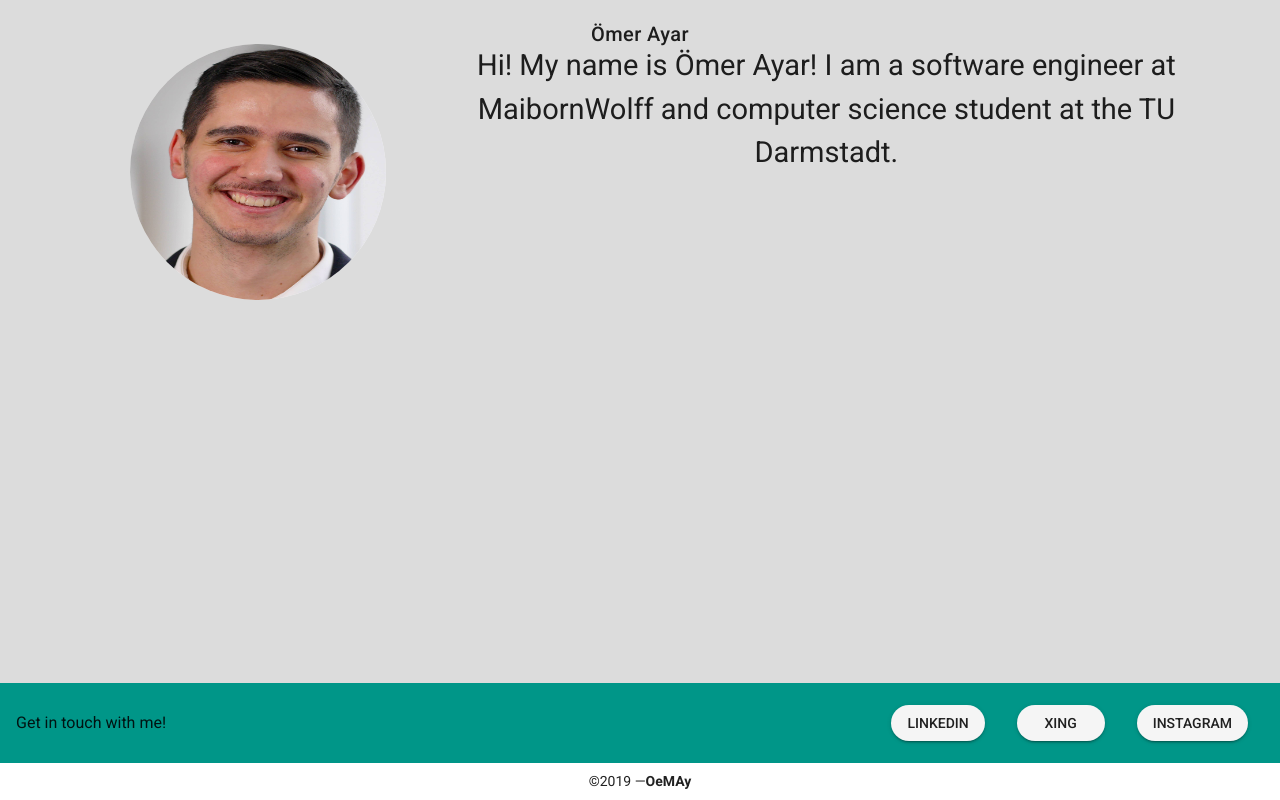
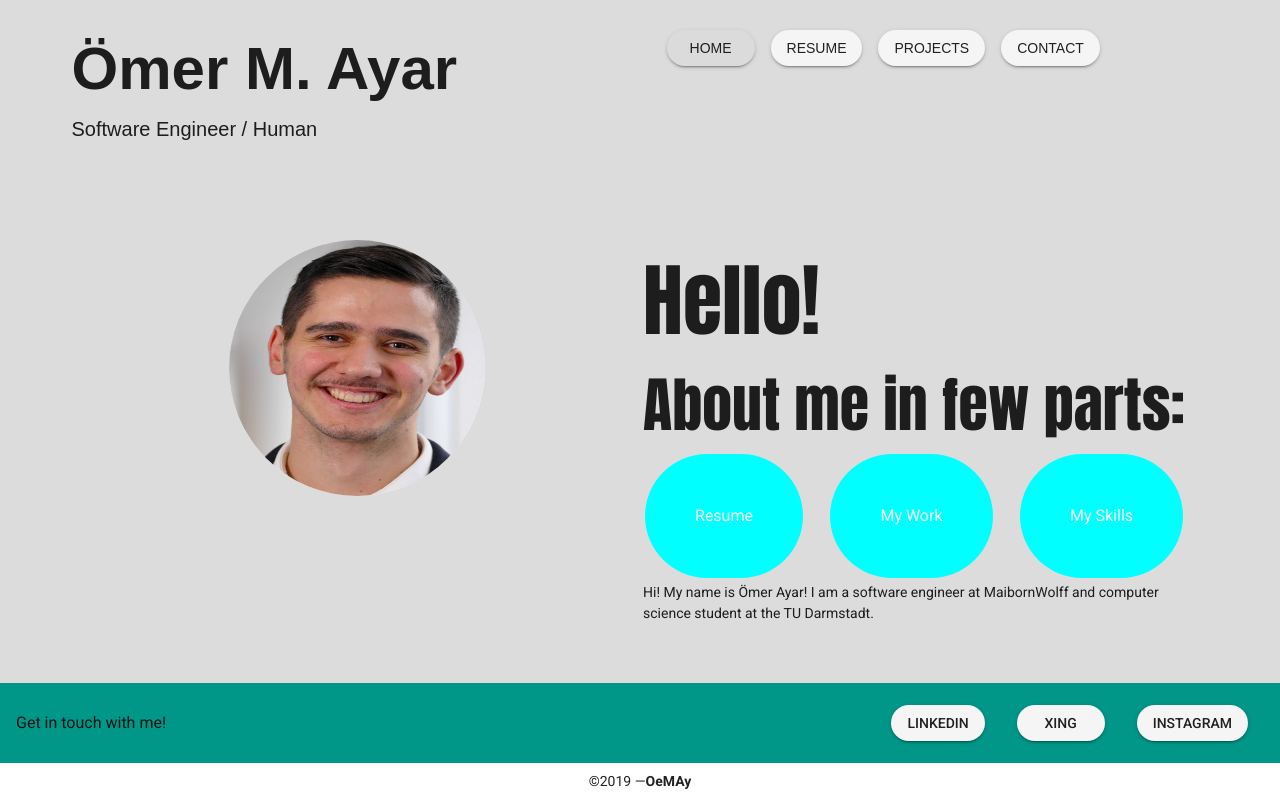
Before and after one commit to OeMA4/oemay, a Vue app: page / in a window 1280 px wide. Built offline with nearby package versions, Linux system fonts and the light colour scheme.

Commit message:
add some dummy components and extract header into own component

```diff
--- a/src/App.vue
+++ b/src/App.vue
@@ -1,6 +1,7 @@
 <template>
   <v-app>
     <v-content class="content">
+      <Header/>
       <router-view/>
       <Footer/>
     </v-content>
@@ -9,9 +10,10 @@
 
 <script>
 import Footer from './components/Footer'
+import Header from './components/Header'
 export default {
   name: 'App',
-  components: { Footer },
+  components: { Footer, Header },
   data () {
     return {
       //
--- /dev/null
+++ b/src/components/Header.vue
@@ -0,0 +1,39 @@
+<template>
+<v-container>
+    <v-layout row>
+        <v-flex >
+            <div>
+            <span class="name"> Ömer M. Ayar </span><br>
+            <span class="profession">Software Engineer / Human</span>
+            </div>
+        </v-flex>
+        <v-spacer/>
+        <v-flex class ="buttonText">
+            <v-btn round to="/" > Home </v-btn>
+            <v-btn round to="/resume" > Resume </v-btn>
+            <v-btn round to="/projects" > Projects </v-btn>
+            <v-btn round to="/contact" > Contact </v-btn>
+        </v-flex>
+    </v-layout>
+</v-container>
+</template>
+<script>
+export default {
+
+}
+</script>
+
+<style scoped>
+.name {
+    font-size: 60px;
+    font-weight: bold;
+    font-family: fantasy;
+}
+.profession {
+    font-size: 20px;
+    font-family: fantasy;
+}
+.buttonText {
+    font-family: fantasy;
+}
+</style>
--- /dev/null
+++ b/src/components/Home.vue
@@ -0,0 +1,76 @@
+<template>
+   <v-container mt-5>
+       <v-layout column>
+            <v-layout row>
+                <v-flex
+                xs12
+                sm6
+                md8
+                text-xs-center>
+                    <v-avatar
+                    size=256
+                    color="grey lighten-4">
+                        <img src="../assets/me.jpg" alt="avatar">
+                    </v-avatar>
+                </v-flex>
+                <v-layout column>
+                    <v-flex>
+                        <span class="hello"> Hello! </span>
+                    </v-flex>
+                    <v-flex>
+                        <span class="aboutText"> About me in few parts: </span>
+                    </v-flex>
+                    <v-flex>
+                        <v-layout row>
+                            <v-flex>
+                                <a class="myButton"> Resume </a>
+                            </v-flex>
+                            <v-flex>
+                                <a class="myButton"> My Work </a>
+                            </v-flex>
+                            <v-flex>
+                                <a class="myButton"> My Skills </a>
+                            </v-flex>
+                        </v-layout>
+                    </v-flex>
+                    <v-flex>
+                        Hi! My name is Ömer Ayar! I am a software engineer at MaibornWolff and computer science student at the TU Darmstadt.
+                    </v-flex>
+                </v-layout>
+            </v-layout>
+       </v-layout>
+   </v-container>
+</template>
+
+<script>
+export default {
+  data () {
+    return {
+    }
+  }
+}
+</script>
+
+<style scoped>
+.hello {
+    font-size: 80px;
+    font-family:Impact, Haettenschweiler, 'Arial Narrow Bold', sans-serif;
+}
+.aboutText {
+    font-size: 60px;
+    font-family: Impact, Haettenschweiler, 'Arial Narrow Bold', sans-serif;
+}
+.myButton {
+  background-color: cyan;
+  border: none;
+  color: white;
+  padding: 50px;
+  text-align: center;
+  text-decoration: none;
+  display: inline-block;
+  font-size: 16px;
+  margin: 4px 2px;
+  cursor: pointer;
+  border-radius: 500px;
+}
+</style>
--- a/src/components/Resume.vue
+++ b/src/components/Resume.vue
@@ -1,46 +1,33 @@
 <template>
-   <v-container text-xs-center>
-       <v-layout column>
-            <v-flex>
-               <div class="title">
-                Ömer Ayar
-               </div>
-            </v-flex>
-            <v-layout row>
-                <v-flex
-                xs12
-                sm6
-                md8
-                text-xs-center>
-                    <v-avatar
-                    size=256
-                    color="grey lighten-4">
-                        <img src="../assets/me.jpg" alt="avatar">
-                    </v-avatar>
-                </v-flex>
-                <v-flex>
-                    Hi! My name is Ömer Ayar! I am a software engineer at MaibornWolff and computer science student at the TU Darmstadt.
-                </v-flex>
-            </v-layout>
-       </v-layout>
-   </v-container>
-
+    <v-layout column>
+        <ResumeItem
+        v-for="i in items"
+        :key="i.id"
+        :title="i.title"
+        :description="i.description"
+        :date="i.date"/>
+    </v-layout>
 </template>
 
 <script>
+import ResumeItem from './ResumeItem'
 export default {
+  components: { ResumeItem },
   data () {
     return {
+      items: [
+        {
+          id: '1',
+          title: 'asdasd',
+          description: 'adas',
+          date: '17/09'
+        }
+      ]
     }
   }
 }
 </script>
 
 <style scoped>
-div {
-    font-size:larger;
-}
-.title {
-    font-size: 50cm;
-}
+
 </style>
--- /dev/null
+++ b/src/components/ResumeItem.vue
@@ -0,0 +1,28 @@
+<template>
+    <v-flex>
+        <v-divider>
+        </v-divider>
+            {{ title }}
+            {{ date }}
+            {{ description }}
+    </v-flex>
+</template>
+
+<script>
+export default {
+  props: {
+    title: String,
+    date: String,
+    description: String
+  },
+  data () {
+    return {
+
+    }
+  }
+}
+</script>
+
+<style scoped>
+
+</style>
--- a/src/router/index.js
+++ b/src/router/index.js
@@ -1,6 +1,9 @@
 import Vue from 'vue'
 import Router from 'vue-router'
+import Home from '@/components/Home'
+import Projects from '@/components/Projects'
 import Resume from '@/components/Resume'
+import Contact from '@/components/Contact'
 
 Vue.use(Router)
 
@@ -8,8 +11,23 @@ export default new Router({
   routes: [
     {
       path: '/',
-      name: 'Resume',
+      name: 'Home',
+      component: Home
+    },
+    {
+      path: '/',
+      name: 'projects',
+      component: Projects
+    },
+    {
+      path: '/',
+      name: 'resume',
       component: Resume
+    },
+    {
+      path: '/',
+      name: 'contact',
+      component: Contact
     }
   ]
 })
```
Also changed, not shown: src/assets/logo.png (deleted), src/components/Contact.vue (added), src/components/Projects.vue (added).
